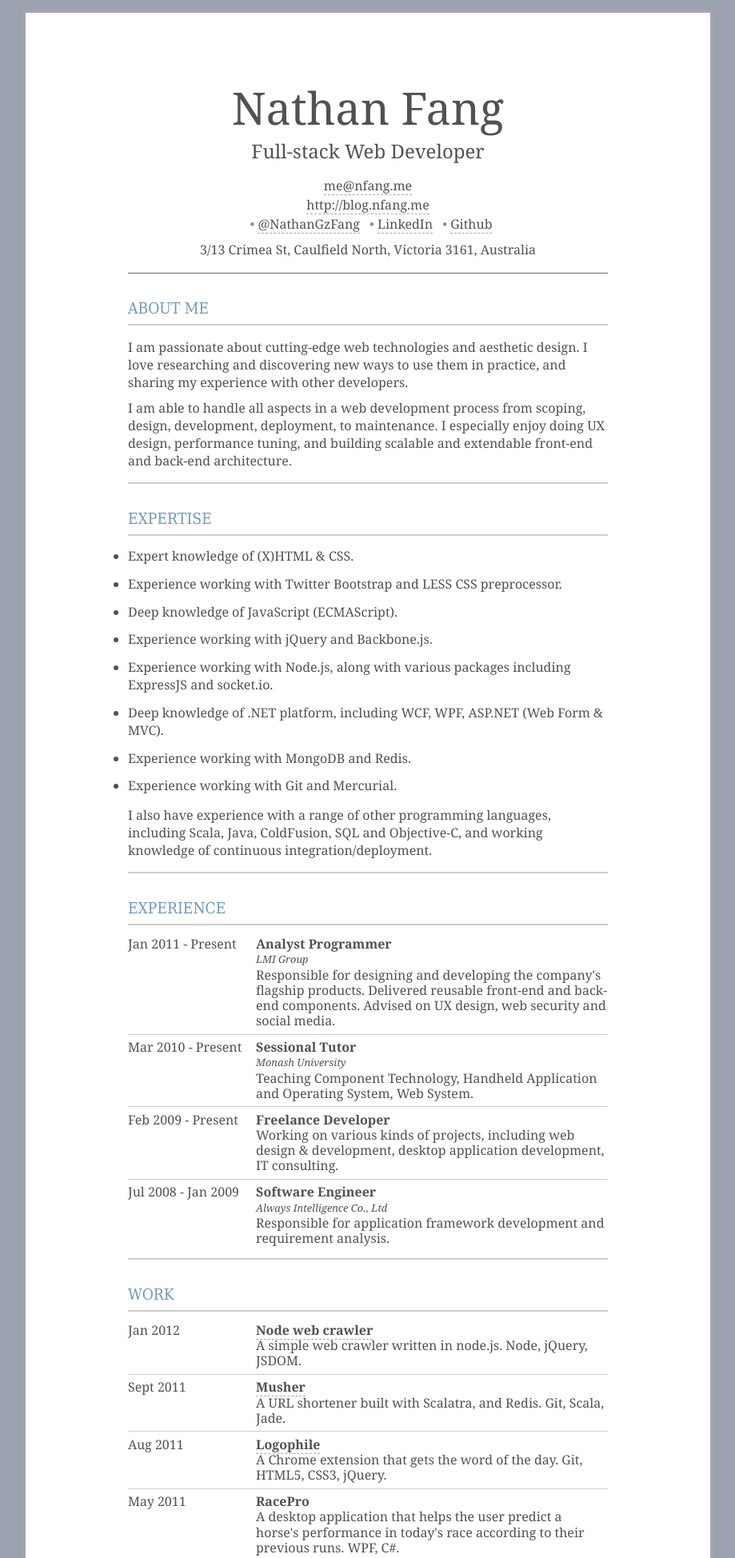
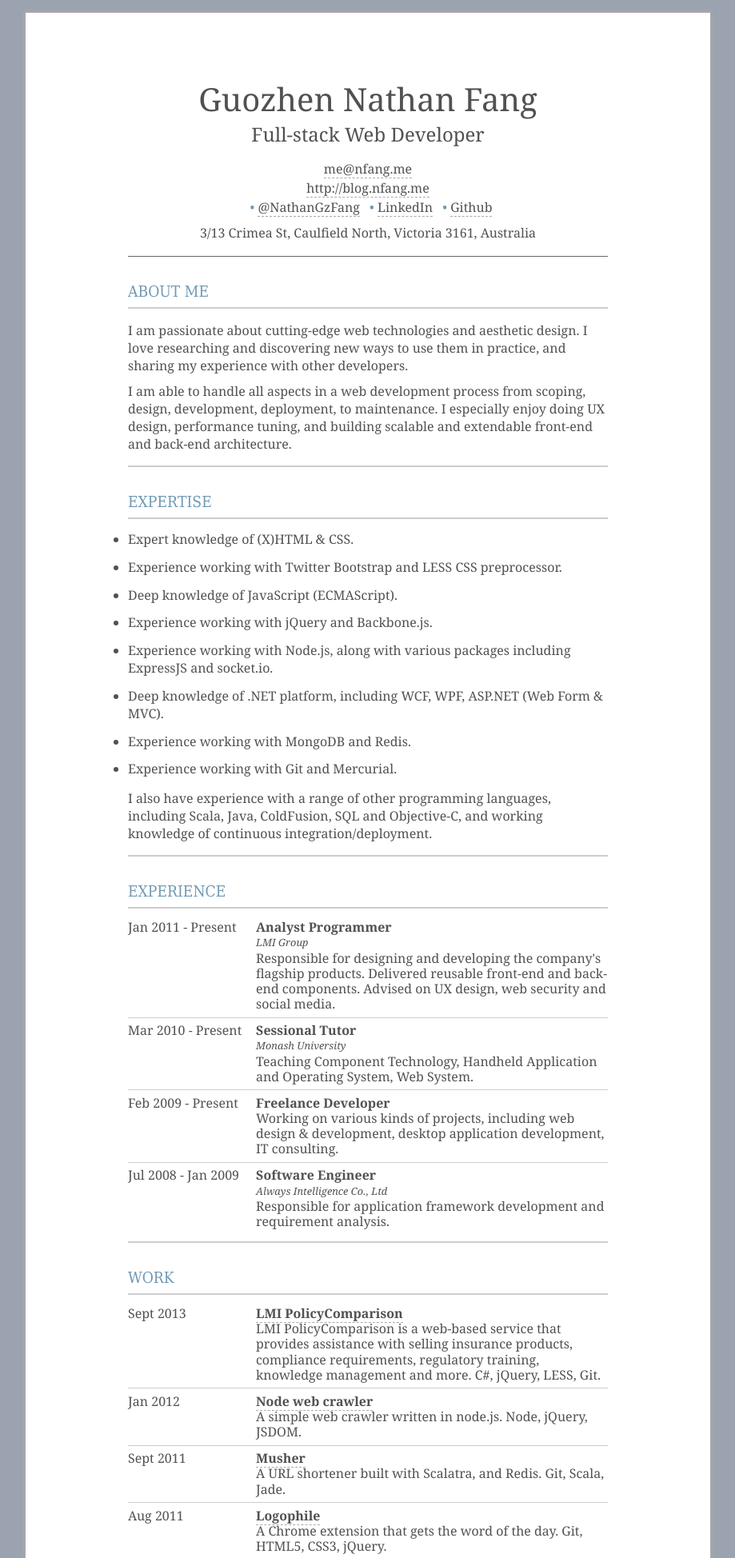
Before and after one commit to nfang/resume, a plain HTML site: page index.html in a window 1280 px wide. Shown: the top 1948 px of the page at 80% size, without its empty margins (180-1099 px from the left). Drawn offline with Linux system fonts and the light colour scheme; a web font is replaced by a local one.

Commit message:
Update latest work

```diff
--- a/index.html
+++ b/index.html
@@ -6,14 +6,14 @@
   <meta charset='utf-8' />
   <meta name='viewport' content='initial-scale=1.0, width=device-width' />
   <meta name='author' content='Nathan Fang' />
-  <title>Nathan Fang's resume</title>
+  <title>Guozhen Nathan Fang's resume</title>
   <!--[if lt IE 9]>
   <script src="http://html5shiv.googlecode.com/svn/trunk/html5.js"></script>
   <![endif]-->
 </head>
 <body>
   <header>
-    <h1>Nathan Fang</h1>
+    <h1>Guozhen Nathan Fang</h1>
     <h2>Full-stack Web Developer</h2>
     <ul class='contacts'>
       <li><a href='mailto:me@nfang.me'>me@nfang.me</a></li>
@@ -96,6 +96,13 @@
     <div class='content'>
       <ol class='timeline'>
         <li>
+          <div class='date'>Sept 2013</div>
+          <div class='entry'>
+            <strong><a href='http://www.policycomparison.com' target='_blank'>LMI PolicyComparison</a></strong>
+            <p>LMI PolicyComparison is a web-based service that provides assistance with selling insurance products, compliance requirements, regulatory training, knowledge management and more. C#, jQuery, LESS, Git.</p>
+          </div>
+        </li>
+        <li>
           <div class='date'>Jan 2012</div>
           <div class='entry'>
             <strong><a href='https://github.com/nfang/node-web-crawler' target='_blank'>Node web crawler</a></strong>
--- a/styles/style.css
+++ b/styles/style.css
@@ -70,7 +70,7 @@ strong, b {
 
 header > h1 {
   display: block;
-  font-size: 3.5em;
+  font-size: 2.5em;
 }
 
 header > h2 {
```
